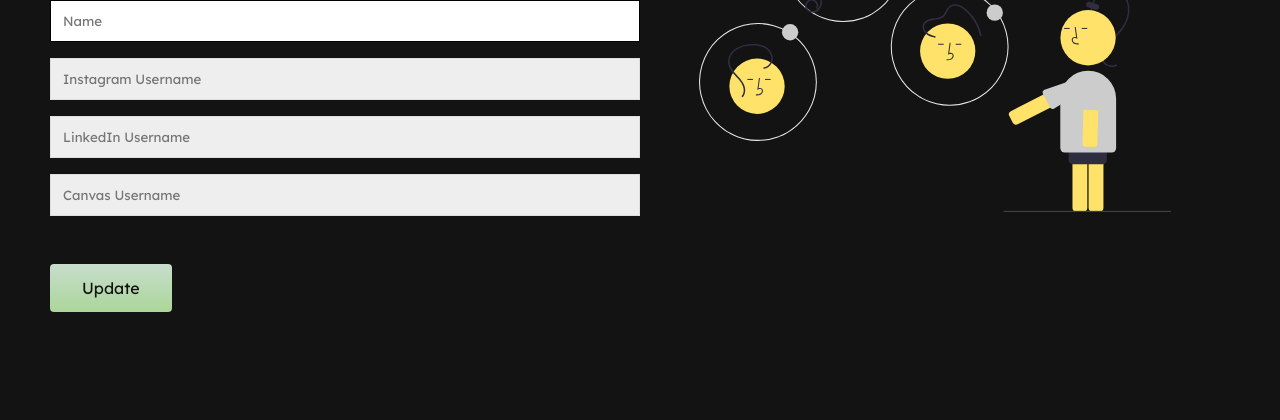
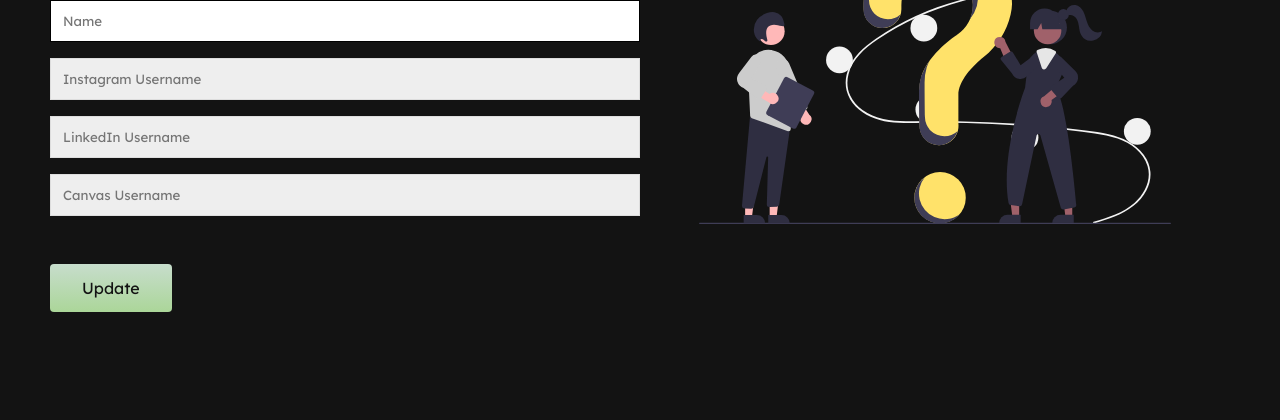
Before and after one commit to Anna1ia23/Anna1ia23.github.io, a plain HTML site: page EditProfile.html in a window 1280 px wide. Shown: the part 380-800 px from the top of the page. Drawn offline with Linux system fonts and the light colour scheme.

Commit message:
image update

```diff
--- a/EditProfile.html
+++ b/EditProfile.html
@@ -61,7 +61,7 @@
             <button class="main__btn" type="submit"><a href="#">Update</a></button>
           </div>
           <div class="main__img--container">
-            <img id="main__img" src="images/mainPage_Image.svg" />
+            <img id="main__img" src="images/error_Image.svg" />
           </div>
         </div>
       </div>
--- a/JS_Files/search.js
+++ b/JS_Files/search.js
@@ -3,7 +3,7 @@ document.addEventListener("DOMContentLoaded", () => {
     loginForm.addEventListener("submit", e => {
         //store user's searched terms in a const/global variable?
         //check if said terms are in the array here
-        //if they are, go to results page. if not, noresultsfound page?
+        //if they are, go to results page. if not, idk do something
     });
 
 });
```
